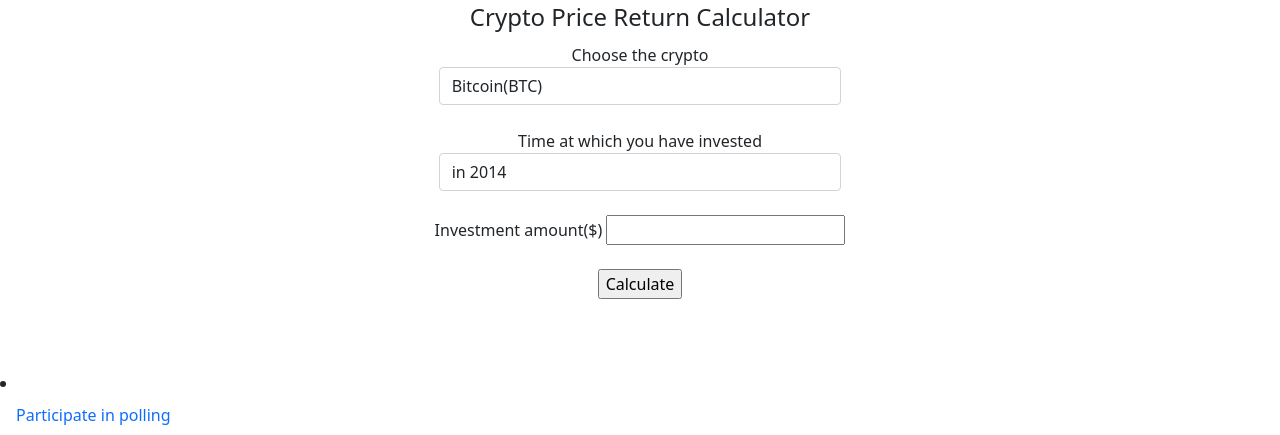
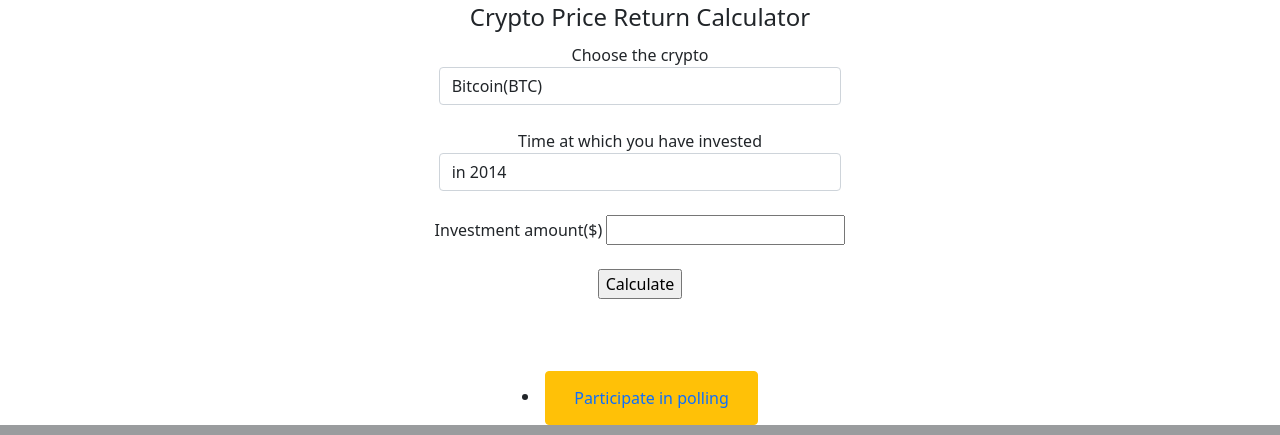
Before and after one commit to sudhanshu1221/teamwebwarriors, a Django app: page /simulator/ in a window 1280 px wide; the page is wider, and only the part inside the window is pictured. Shown: the part 857-1292 px from the top of that part. Run offline with Django 3.2, Linux system fonts and the light colour scheme; some libraries are stand-ins or nearby versions.

Commit message:
commited in simulator.html to center the page

```diff
--- a/simulator/templates/simulator/simulator.html
+++ b/simulator/templates/simulator/simulator.html
@@ -256,14 +256,15 @@
         </fieldset>
     </div>
 </form>
-
+<div class="text-center">
 {#            <label for="TOTRETURN">Total Return (%)</label> <br><br>#}
 
 {#            <label for="ending_amount">Ending Value ($)</label><br><br>#}
+    </div>
 
-
-<li class="nav-item">
-    <a class="nav-link" href="/polling">Participate in polling</a>
+<li class="nav-item text-center">
+    <button type="button" class="btn btn-warning ">
+        <a class="nav-link" href="/polling">Participate in polling</a></button>
 </li>
 
 
```
